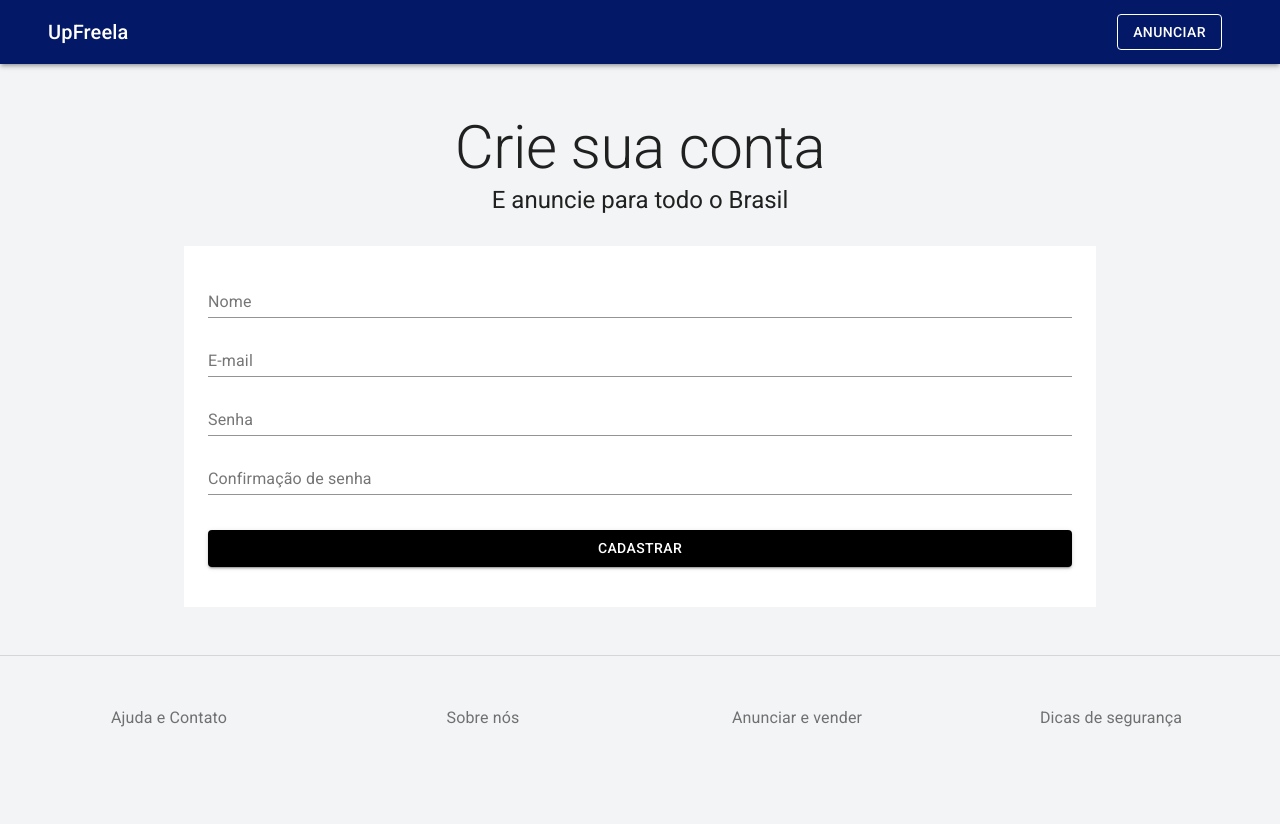
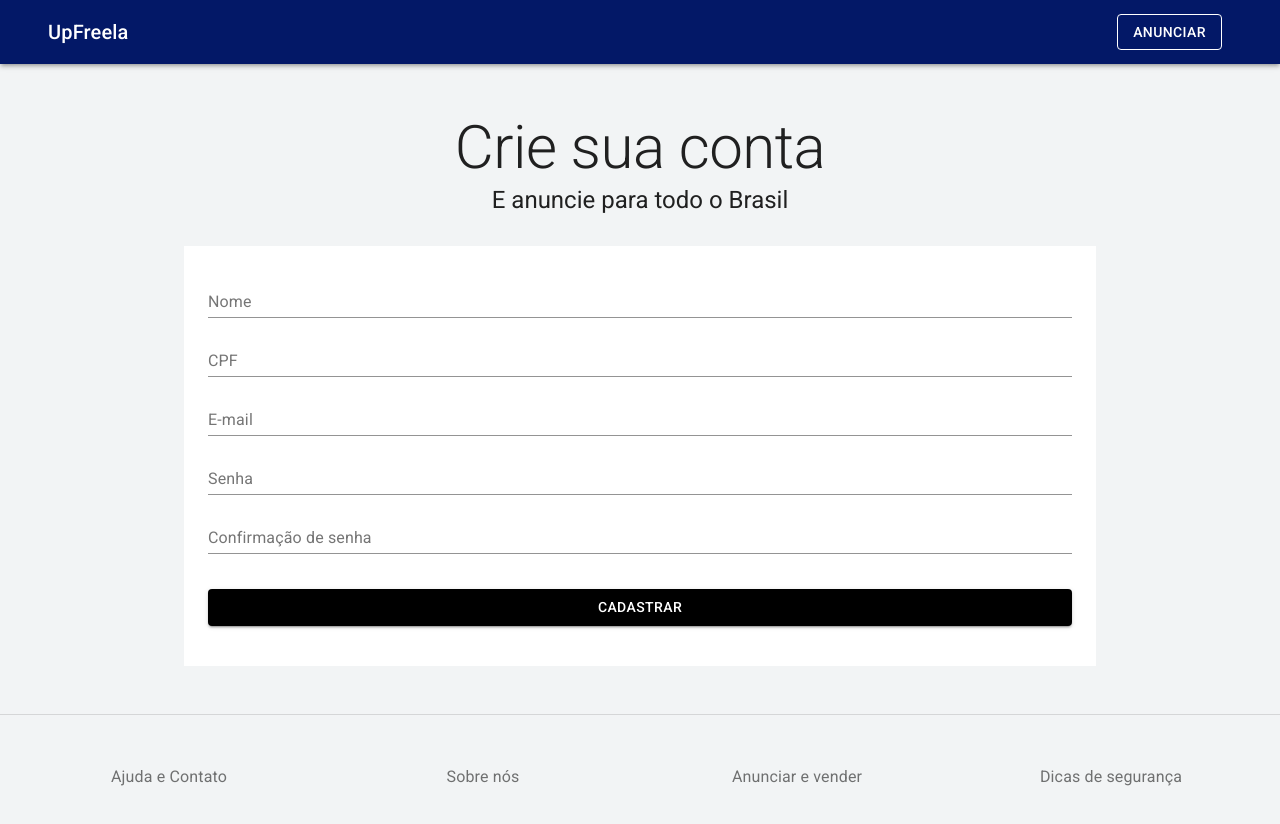
Before and after one commit to ReizeeCode/upfreela, a Next.js app: page /auth/signup in a window 1280 px wide. Shown: the top 824 px of the page. Before the commit the page ends 800 px from the top, so only its background shows below. Built offline with nearby package versions, Linux system fonts and the light colour scheme; no server answers.

Commit message:
Adicionando campo CPF ao cadastro do Cliente

```diff
--- a/pages/auth/signup/formValues.js
+++ b/pages/auth/signup/formValues.js
@@ -2,13 +2,20 @@ import * as yup from 'yup'
 
 const initialValues = {
     name: '',
+    cpf: '',
     email: '',
     password: '',
     passwordConf: '',
+    typeUser: '',
 }
 
 const validationSchema = yup.object().shape({
     name: yup.string()
+        .required('Campo obrigatório'),
+
+    password: yup.string()
+        .min(11, 'Mínimo de 11 caracteres')
+        .max(14, 'Máximo de 14 caracteres')
         .required('Campo obrigatório'),
 
     email: yup.string()
@@ -21,8 +28,12 @@ const validationSchema = yup.object().shape({
 
     passwordConf: yup.string()
         .required('Campo obrigatório')
-        .oneOf([yup.ref('password'), null], 'As senhas precisam ser iguais') //a propriedade oneOf ajuda a comparar se determinado campo é igual a outro
-})
+        .oneOf([yup.ref('password'), null], 'As senhas precisam ser iguais'), //a propriedade oneOf ajuda a comparar se determinado campo é igual a outro
+
+    // typeUser: yup.string()
+    //     .required('Campo obrigatório'),
+
+    })
 
 // exportando um objeto
 export {
--- a/pages/auth/signup/index.js
+++ b/pages/auth/signup/index.js
@@ -10,6 +10,8 @@ import {
     FormControl,
     FormHelperText,
     InputLabel,
+    Select,
+    MenuItem,
     Button,
     CircularProgress,
 } from '@material-ui/core'
@@ -80,6 +82,18 @@ const Signup = () => {
                                             </FormHelperText>
                                         </FormControl>
 
+                                        <FormControl fullWidth error={errors.cpf && touched.cpf} className={classes.formControl}>
+                                            <InputLabel>CPF</InputLabel>
+                                            <Input
+                                                name="cpf"
+                                                value={values.cpf}
+                                                onChange={handleChange}
+                                            />
+                                            <FormHelperText>
+                                                {errors.cpf && touched.cpf ? errors.cpf : null}
+                                            </FormHelperText>
+                                        </FormControl>
+
                                         <FormControl fullWidth error={errors.email && touched.email} className={classes.formControl}>
                                             <InputLabel>E-mail</InputLabel>
                                             <Input
@@ -119,6 +133,22 @@ const Signup = () => {
                                             </FormHelperText>
                                         </FormControl>
 
+                                        {/* <FormControl error={errors.typeUser && touched.typeUser} fullWidth>
+                                            <InputLabel className={classes.inputLabel}>Serviço</InputLabel>
+                                            <Select
+                                                name="typeUser"
+                                                value={values.typeUser}
+                                                fullWidth
+                                                onChange={handleChange}
+                                            >
+                                                <MenuItem value="Cliente">Cliente</MenuItem>
+                                                <MenuItem value="Prestador">Prestador</MenuItem>
+                                            </Select>
+                                            <FormHelperText>
+                                                {errors.typeUser && touched.typeUser ? errors.typeUser : null}
+                                            </FormHelperText>
+                                        </FormControl> */}
+
                                         {
                                             isSubmitting
                                                 ? (
--- a/src/controllers/users.js
+++ b/src/controllers/users.js
@@ -12,8 +12,10 @@ const post = async (req, res) => {
     //Passos: pegar os dados que vem no req, conectar no banco, criptografar a senha, salvar os dados e responder 'sucesso'
     const{
         name,
+        cpf,
         email,
         password,
+        // typeUser,
     } = req.body
 
     await dbConnect()
@@ -22,8 +24,10 @@ const post = async (req, res) => {
 
     const user = new UsersModel({
         name,
+        cpf,
         email,
         password: passwordCrypto,
+        // typeUser,
     })
 
     user.save()
--- a/src/models/users.js
+++ b/src/models/users.js
@@ -3,16 +3,24 @@ import mongoose from 'mongoose'
 const schema = new mongoose.Schema({
     name: {
         type: String,
-        required: [true, 'O campo "nome" é obrigatório']
+        required: [true, 'O campo "Nome" é obrigatório']
+    },
+    cpf: {
+        type: String,
+        required: [true, 'O campo "CPF" é obrigatório']
     },
     email: {
         type: String,
-        required: [true, 'O campo "e-mail" é obrigatório']
+        required: [true, 'O campo "E-mail" é obrigatório']
     },
     password: {
         type: String,
-        required: [true, 'O campo "senha" é obrigatório']
+        required: [true, 'O campo "Senha" é obrigatório']
     },
+    // typeUser: {
+    //     type: String,
+    //     required: [true, 'O campo "Tipo de usuário" é obrigatório']
+    // },
 })
 
 export default mongoose.models.users || mongoose.model('users', schema)
```
Also changed, not shown: src/components/Header.js (+8 -0 lines).
